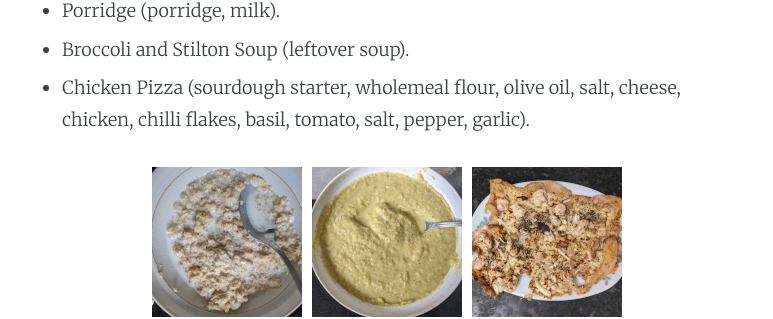
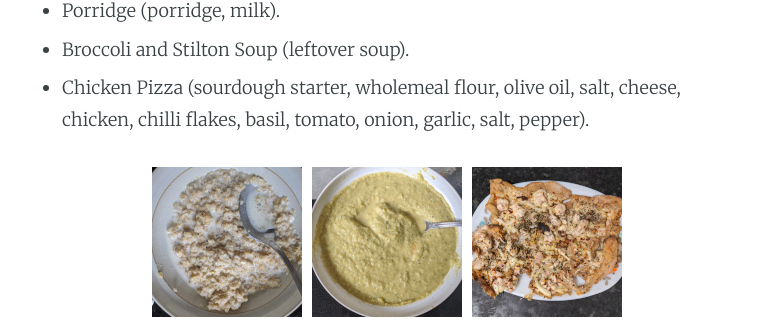
Before and after one commit to NiallBunting/niallbunting.github.io, a Jekyll site: the page built from _posts/2023-07-01-one-ingredient-challenge.markdown, in a window 1280 px wide and 900 px high, scrolled down 14224 px. Shown: the part 184-503 px from the top of the window, without its empty margins (253-1026 px from the left). Built offline with Jekyll 4.4.1, drawn with Linux system fonts in a browser that asks for light colours.

Commit message:
OIC day 22 update

```diff
--- a/_posts/2023-07-01-one-ingredient-challenge.markdown
+++ b/_posts/2023-07-01-one-ingredient-challenge.markdown
@@ -661,7 +661,7 @@ This blog post is going to chart my progress with what I'm eating. I'm no chef a
 
 * Porridge (porridge, milk).
 * Broccoli and Stilton Soup (leftover soup).
-* Chicken Pizza (sourdough starter, wholemeal flour, olive oil, salt, cheese, chicken, chilli flakes, basil, tomato, salt, pepper, garlic).
+* Chicken Pizza (sourdough starter, wholemeal flour, olive oil, salt, cheese, chicken, chilli flakes, basil, tomato, onion, garlic, salt, pepper).
 
 <div class="gallery">
   <div class="galleryitem">
```
